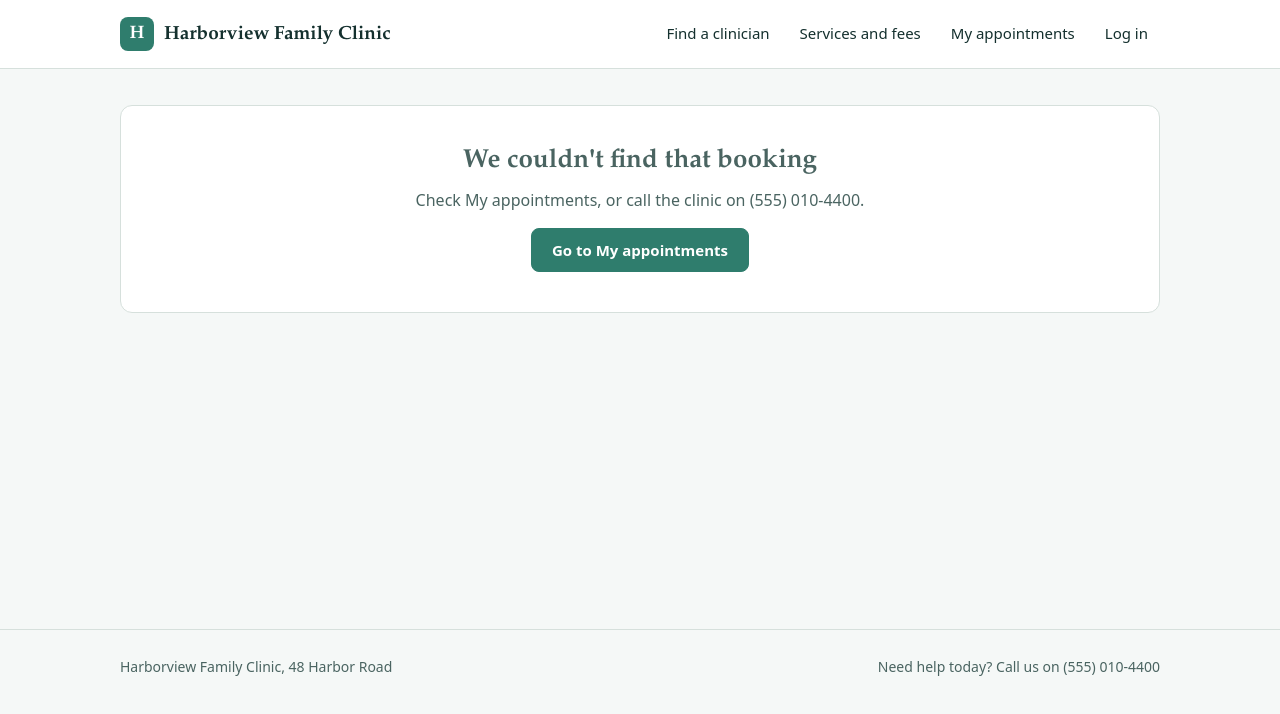
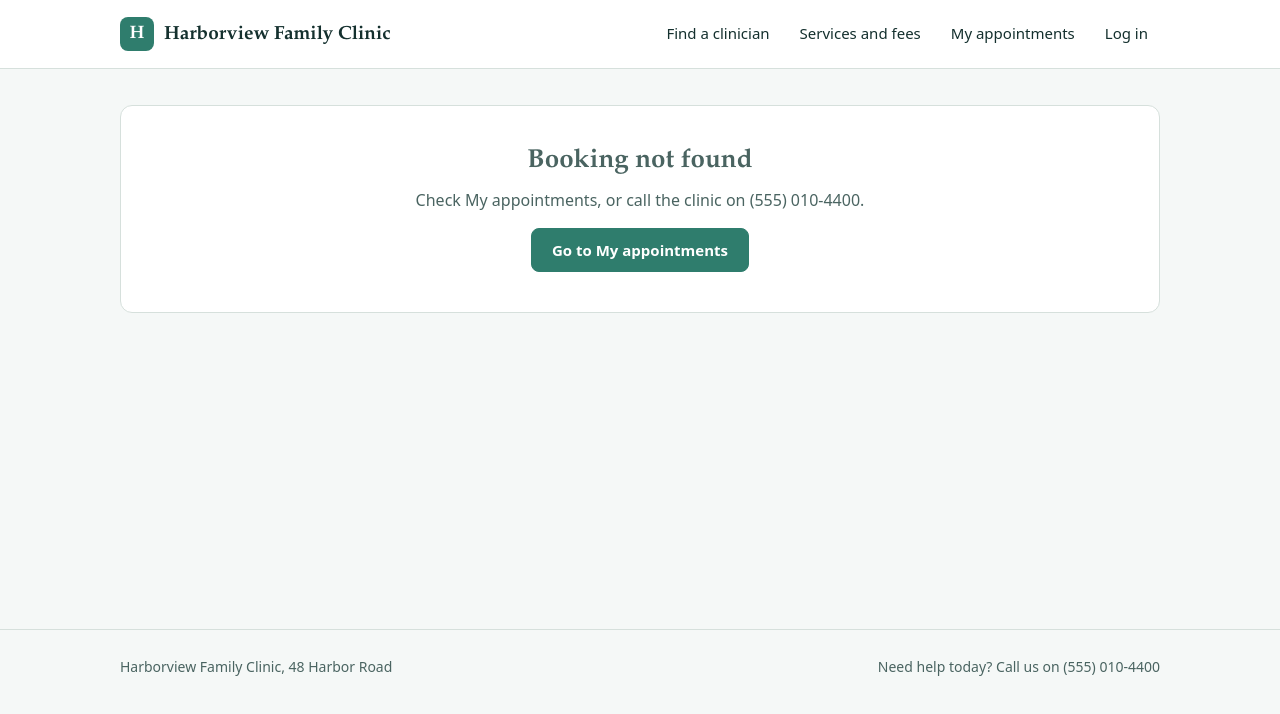
Before and after one commit to hardip-varu/harborview-clinic, a Next.js app: page /appointments/confirmation in a window 1280 px wide. Shown: the top 714 px of the page. Built offline with nearby package versions, Linux system fonts and the light colour scheme.

Commit message:
Shorter heading when a booking can't be found

```diff
--- a/app/appointments/confirmation/page.jsx
+++ b/app/appointments/confirmation/page.jsx
@@ -13,7 +13,7 @@ function Confirmation() {
   if (!appt) {
     return (
       <div className="panel empty" data-testid="confirmation-missing">
-        <h2>We couldn't find that booking</h2>
+        <h2>Booking not found</h2>
         <p style={{ margin: "0 auto 16px" }}>Check My appointments, or call the clinic on (555) 010-4400.</p>
         <Link className="btn" href="/appointments">Go to My appointments</Link>
       </div>
```
